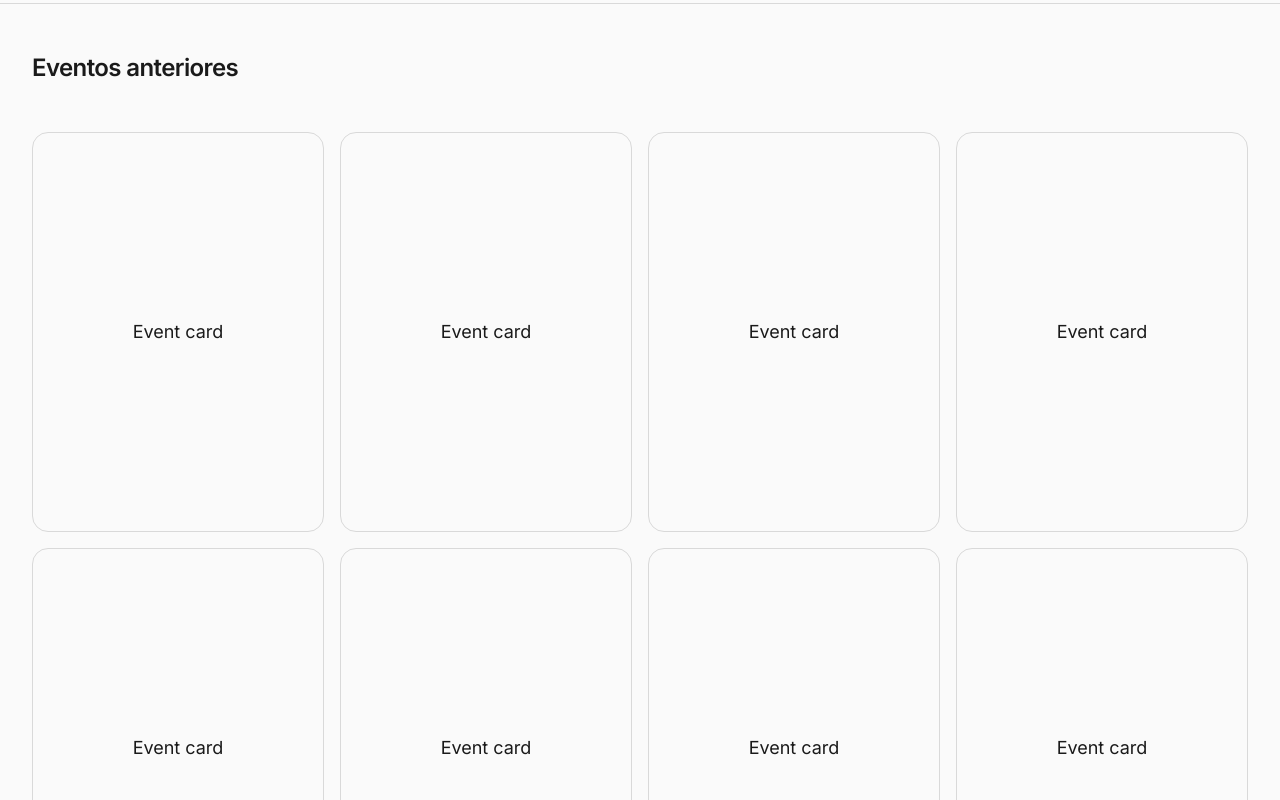
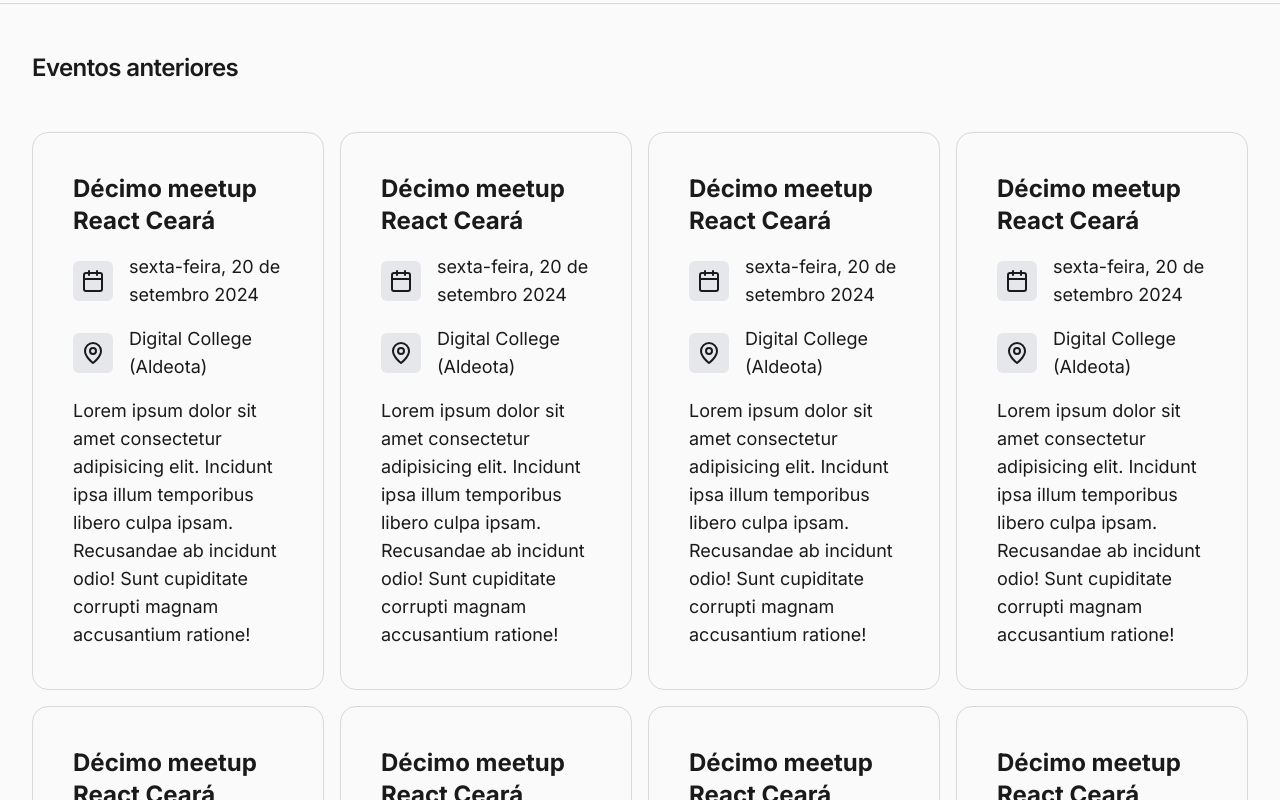
Before and after one commit to javascript-ceara/portal-frontend, a Next.js app: page / in a window 1280 px wide. Shown: the part 2040-2840 px from the top of the page. Built offline with nearby package versions, Linux system fonts and the light colour scheme.

Commit message:
feat: create event card (#4)
* feat: create event card

* feat: convert component to composition pattern

```diff
--- a/package.json
+++ b/package.json
@@ -16,6 +16,7 @@
     "@radix-ui/react-popover": "^1.0.7",
     "@radix-ui/react-slot": "^1.0.2",
     "class-variance-authority": "^0.7.0",
+    "date-fns": "^3.6.0",
     "lucide-react": "^0.365.0",
     "next": "14.1.0",
     "next-themes": "0.3.0",
--- a/src/app/page.tsx
+++ b/src/app/page.tsx
@@ -1,12 +1,13 @@
 "use client";
 
-import { User2Icon } from "lucide-react";
+import { CalendarIcon, MapPinIcon, User2Icon } from "lucide-react";
 import { Button } from "@/components/button";
 import { Hero } from "@/components/hero";
 import * as Section from "@/components/section";
 import * as Typography from "@/components/typography";
 import * as Avatar from "@/components/avatar";
 import * as Popover from "@/components/popover";
+import * as EventCard from "@/components/event-card";
 
 export default function Home() {
   return (
@@ -94,12 +95,18 @@
           <div className="grid gap-4 sm:grid-cols-2 lg:grid-cols-3 xl:grid-cols-4">
             {Array.from(Array(10).keys()).map((e) => {
               return (
-                <div
-                  key={e}
-                  className="flex min-h-[400px] items-center justify-center rounded-2xl border border-background-darker text-lg dark:border-background-lighter"
-                >
-                  Event card
-                </div>
+                <EventCard.Root key={e}>
+                  <EventCard.Title>Décimo meetup React Ceará</EventCard.Title>
+                  <div className="space-y-4">
+                    <EventCard.EventCardDate icon={<CalendarIcon />} date="2024-09-20"/>
+                    <EventCard.EventCardPlace icon={<MapPinIcon />}>
+                      Digital College (Aldeota)
+                    </EventCard.EventCardPlace>
+                  </div>
+                  <EventCard.Description>
+                    Lorem ipsum dolor sit amet consectetur adipisicing elit. Incidunt ipsa illum temporibus libero culpa ipsam. Recusandae ab incidunt odio! Sunt cupiditate corrupti magnam accusantium ratione!
+                  </EventCard.Description>
+                </EventCard.Root>
               );
             })}
           </div>
--- /dev/null
+++ b/src/components/event-card/index.tsx
@@ -0,0 +1,75 @@
+import React from "react";
+import { format, parseISO } from "date-fns";
+import { ptBR } from "date-fns/locale";
+
+type EventCardRootProps = {
+  children: React.ReactNode;
+  className?: string;
+};
+
+export function Root({ children, className }: EventCardRootProps) {
+  return (
+    <div
+      className={`flex flex-col p-10 space-y-4 min-h-[400px] items-center justify-center rounded-2xl border border-background-darker text-lg dark:border-background-lighter ${className}`}
+    >
+      {children}
+    </div>
+  )
+}
+
+type EventCardTitleProps = {
+  children: React.ReactNode;
+};
+
+export function Title({ children }: EventCardTitleProps) {
+  return (
+    <h4
+      className="text-2xl font-bold"
+    >
+      {children}
+    </h4>
+  )
+}
+
+type EventCardDateProps = {
+  icon: React.ReactNode;
+  date: string;
+};
+
+export function EventCardDate({ icon, date }: EventCardDateProps) {
+
+  const parsedDate = parseISO(date)
+
+  const formattedDate = format(parsedDate, "EEEE, d 'de' MMMM yyyy", { locale: ptBR });
+
+  return (
+    <div className="flex items-center space-x-4">
+      <div className="p-2 rounded-md bg-gray-200 dark:bg-gray-700">{icon}</div>
+      <p>{formattedDate}</p>
+    </div>
+  );
+}
+
+type EventCardPlaceProps = {
+  icon: React.ReactNode;
+  children: React.ReactNode;
+};
+
+export function EventCardPlace({ icon, children }: EventCardPlaceProps) {
+  return (
+    <div className="flex items-center space-x-4">
+      <div className="p-2 rounded-md bg-gray-200 dark:bg-gray-700">{icon}</div>
+      <p>{children}</p>
+    </div>
+  );
+}
+
+type EventCardDescriptionProps = {
+  children: React.ReactNode;
+};
+
+export function Description({ children }: EventCardDescriptionProps) {
+  return (
+    <p>{children}</p>
+  )
+}
```
Also changed, not shown: 2 other files (tests, documents, lock files or other folders).
